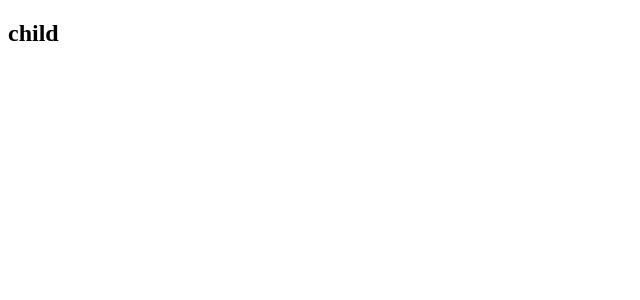
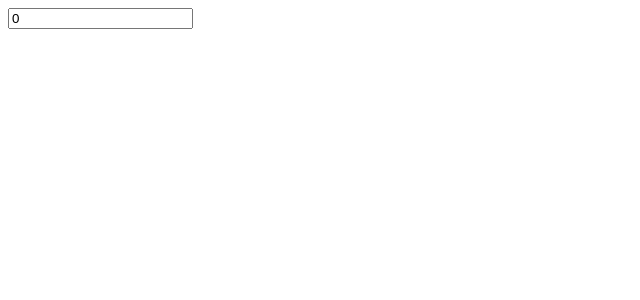
Before and after one commit to cheer001/vueexample, a Vue app: page / in a window 1280 px wide. Shown: the top 300 px of the page, without its empty margins (0-640 px from the left). Built offline with nearby package versions, Linux system fonts and the light colour scheme.

Commit message:
添加示例：
vue传值：
v-model，非父子之间传值

```diff
--- a/src/main.js
+++ b/src/main.js
@@ -8,7 +8,8 @@ import store from "./store";
 // import sync from "./views/sync/sync";
 // import AL from "./views/attrs&listeners/A&L";
 // import pi from "./views/provide&inject/person";
-import eventBus from "./views/EventBus/eventBus.vue";
+// import eventBus from "./views/EventBus/eventBus.vue";
+import vmodel from "./views/vmodel/person.vue";
 
 Vue.config.productionTip = false;
 Vue.prototype.EventBus = new Vue();
@@ -16,7 +17,8 @@ Vue.prototype.EventBus = new Vue();
 new Vue({
   router,
   store,
-  render: h => h(eventBus)
+  render: h => h(vmodel)
+  // render: h => h(eventBus)
   // render: h => h(pi)
   // render: h => h(AL)
   // render: h => h(sync)
--- /dev/null
+++ b/src/views/vmodel/child.vue
@@ -0,0 +1,31 @@
+<template>
+  <div id="container">
+    <input type="text" :value="currentValue" @input="handleInput" />
+  </div>
+</template>
+
+<script>
+export default {
+  data() {
+    return {
+      currentValue: this.value === undefined || this.value === null ? "" : 0
+    };
+  },
+  model: {
+    prop: "value", //这个字段，是指父组件设置 v-model 时，将变量值传给子组件的 value
+    event: "parent-event" //这个字段，是指父组件监听 parent-event 事件
+  },
+  props: {
+    value: [String, Number] //此处必须定义和model的prop相同的props，因为v-model会传值给子组件
+  },
+  methods: {
+    handleInput(event) {
+      const value = event.target.value;
+      console.log("value:" + value);
+      this.$emit("input", value); //将这个值通过 emit 触发parent-event，将value传递给父组件的v-model绑定的变量
+    }
+  }
+};
+</script>
+
+<style scoped lang="scss"></style>
--- /dev/null
+++ b/src/views/vmodel/person.vue
@@ -0,0 +1,24 @@
+<template>
+  <div id="container">
+    <!-- 这是v-model的简写形式 -->
+    <base-input v-model="input"></base-input>
+    <!-- 全写形式 -->
+    <!-- <base-input :value="input" @input="val=>{input=val}"></base-input> -->
+  </div>
+</template>
+
+<script>
+import baseInput from "./child";
+export default {
+  data() {
+    return {
+      input: ""
+    };
+  },
+  components: {
+    baseInput
+  }
+};
+</script>
+
+<style scoped lang="scss"></style>
```
